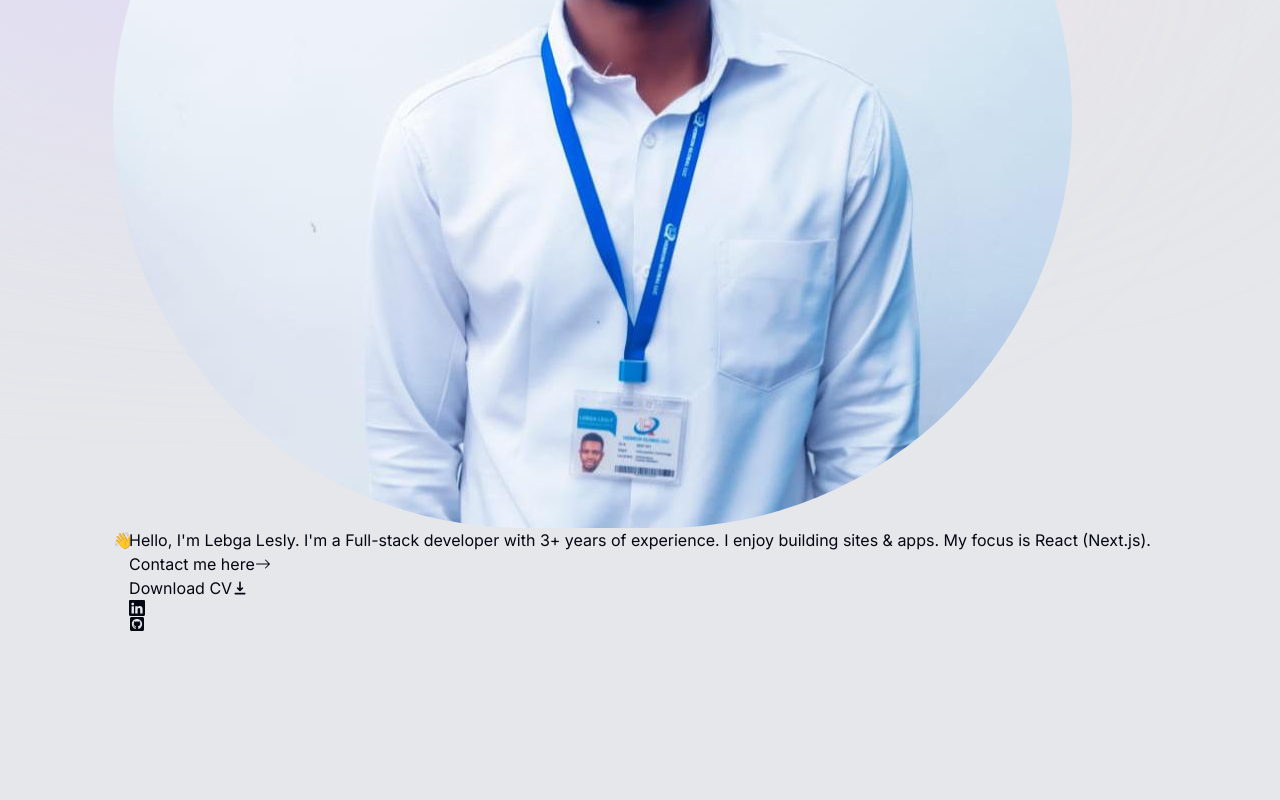
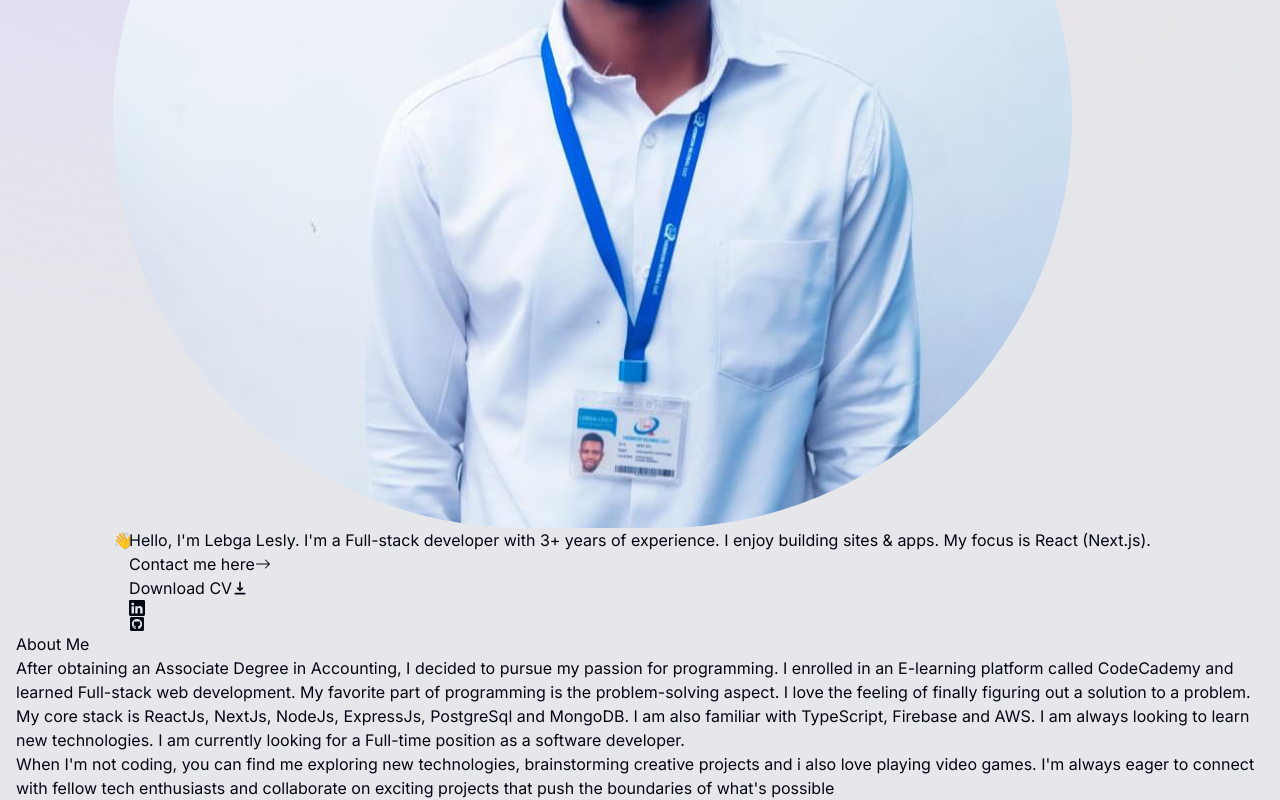
Before and after one commit to LebgaLesly/NewPortfolio, a Next.js app: page / in a window 1280 px wide. Shown: the part 461-1261 px from the top of the page. Before the commit the page ends 1093 px from the top, so only its background shows below. Built offline with nearby package versions, Linux system fonts and the light colour scheme.

Commit message:
About Section Done

```diff
--- /dev/null
+++ b/Components/about.tsx
@@ -0,0 +1,48 @@
+"use client";
+
+//import dependencies
+import React from "react";
+import { motion } from "framer-motion";
+
+//import components
+import SectionHeading from "./section-heading";
+
+
+
+const About = () => {
+  return (
+      <motion.section
+      className="mb-28 max-w-[45rem] text-center leading-8 sm:mb-40"
+      initial={{ opacity: 0, y: 100 }}
+      animate={{ opacity: 1, y: 0 }}
+      transition={{ delay: 0.175 }}
+      >
+        <SectionHeading>About Me</SectionHeading>
+        <p className="mb-3">
+        After obtaining an Associate Degree in{" "}
+        <span className="font-medium">Accounting</span>, I decided to pursue my
+        passion for programming. I enrolled in an E-learning platform called CodeCademy and learned{" "}
+        <span className="font-medium">Full-stack web development</span>.{" "}
+        <span className="italic">My favorite part of programming</span> is the
+        problem-solving aspect. I <span className="underline">love</span> the
+        feeling of finally figuring out a solution to a problem. My core stack
+        is{" "}
+        <span className="font-medium">
+          ReactJs, NextJs, NodeJs, ExpressJs, PostgreSql and MongoDB
+        </span>
+        . I am also familiar with TypeScript, Firebase and AWS. I am always looking to
+        learn new technologies. I am currently looking for a{" "}
+        <span className="font-medium">Full-time position</span> as a software
+        developer.
+      </p>
+
+      <p>
+        <span className="italic">When I'm not coding</span>, you can find me exploring new technologies, brainstorming creative projects and i also love {" "}
+        <span className="font-medium">playing video games</span>. I'm always eager to connect with fellow tech enthusiasts and collaborate {" "}
+        <span className="font-medium">on exciting projects {" "}</span>that push the boundaries of what's possible
+      </p>
+      </motion.section>
+  )
+}
+
+export default About
--- /dev/null
+++ b/Components/section-divider.tsx
@@ -0,0 +1,21 @@
+"use client";
+
+//import dependencies
+import React from "react";
+import { motion } from "framer-motion";
+
+
+const SectionDivider = () => {
+  return (
+    <motion.div
+    className='bg-gray-300 my-24 h-16 w-1 rounded-full hidden sm:block'
+    initial={{ opacity: 0, y: 100 }}
+    animate={{ opacity: 1, y: 0 }}
+    transition={{ delay: 0.125}}
+    >
+
+    </motion.div>
+  )
+}
+
+export default SectionDivider
--- /dev/null
+++ b/Components/section-heading.tsx
@@ -0,0 +1,16 @@
+//import dependencies
+import React from 'react'
+
+
+type SectionHeadingProps = {
+    children: React.ReactNode
+}
+const SectionHeading = ({
+    children }: SectionHeadingProps
+) => {
+  return (
+    <h2 className="text-3xl font-medium capitalize mb-8">{children}</h2>
+  )
+}
+
+export default SectionHeading
--- a/app/page.tsx
+++ b/app/page.tsx
@@ -1,10 +1,14 @@
 //import components
 import Intro from '@/Components/intro'
+import SectionDivider from '@/Components/section-divider'
+import About from "@/Components/about"
 
 export default function HomePage() {
   return (
     <main className="flex flex-col items-center px-4">
       <Intro />
+      <SectionDivider />
+      <About />
     </main>
   )
 }
```
